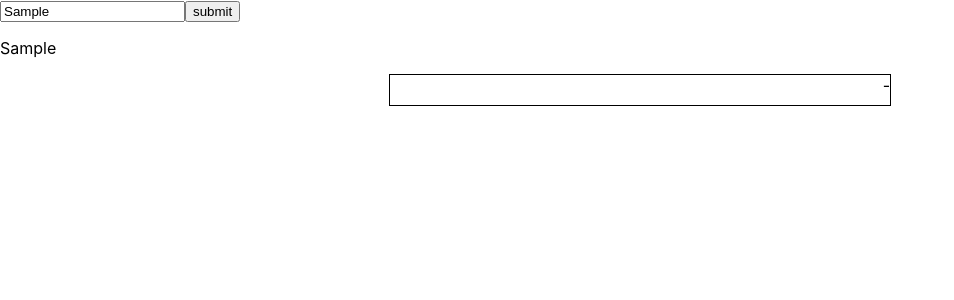
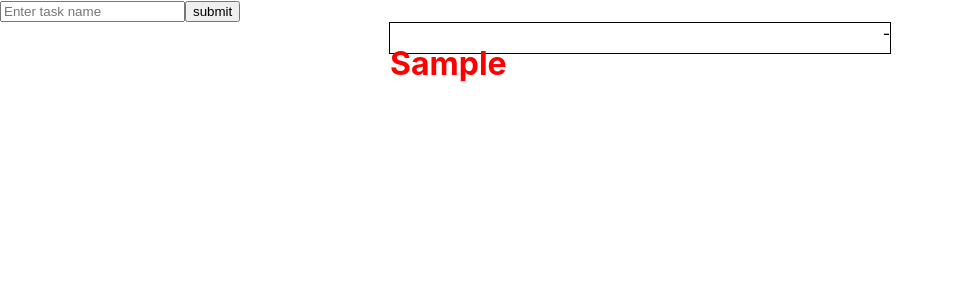
Before and after one commit to badenis19/task-list, a React (Create React App) app: page / in a window 1280 px wide. Both pictures are taken after typing "Sample" into the empty fields and a click on the button "submit". Shown: the top 300 px of the page, without its empty margins (0-954 px from the left). Built offline with nearby package versions, Linux system fonts and the light colour scheme.

Commit message:
installed npm package uuid for random id

```diff
--- a/package.json
+++ b/package.json
@@ -8,7 +8,8 @@
     "@testing-library/user-event": "^7.1.2",
     "react": "^16.12.0",
     "react-dom": "^16.12.0",
-    "react-scripts": "3.3.0"
+    "react-scripts": "3.3.0",
+    "uuid": "^3.3.3"
   },
   "scripts": {
     "start": "react-scripts start",
--- a/src/App.js
+++ b/src/App.js
@@ -1,13 +1,13 @@
 import React from 'react';
 import TaskInput from "./TaskInput";
-import Task from "./Task";
+// import Task from "./Task";
 
 
 function App() {
   return (
     <div className="App">
      < TaskInput />
-     < Task />
+     {/* < Task /> */}
     </div>
   );
 }
--- a/src/Task.js
+++ b/src/Task.js
@@ -1,13 +1,13 @@
 import React from "react";
+import "./task.css"
 
 
-
-const Task = () => {
+const Task = ({name, removeFunction}) => {
     return (
         <div>
             <div className="taskBox">
-                <div></div>
-                <div>-</div>
+                <h1>{name}</h1>
+                <div onClick={() => removeFunction(name)}>-</div>
             </div>
         </div>
     )
--- a/src/TaskInput.js
+++ b/src/TaskInput.js
@@ -1,25 +1,47 @@
 import React, {useState} from "react";
-// import Task from "./Task";
+import Task from "./Task";
+import uuid from "uuid/v1"; // use to auto-generate unique ids (IMPORTANT - npm install uuid AND yarn install )
 
 const TaskInput = () => {
 
     const [task, setTask] = useState("");
 
+    //Todo
+    // const [task, setTask] = useState({
+    //     description: "",
+    //     id: uuid()
+    // });
+
     const [tasks, setTasks] = useState([]);
 
-    const addTask = (e) => {
-        setTask(task)
+    const addTask = () => {
+        setTasks([...tasks, task ]) // adding the task in the task list
+        setTask(''); // resetting the input to empty
     }
 
     const updateTask = (e) => {
         setTask(e.target.value)
     }
 
+    const removeTask = (taskToDelete) => {
+        // console.log("REMOVED")
+        setTasks(tasks.filter((task) => {
+            return task != taskToDelete
+        }))
+    }
+
     return (
         <div>
-            <input type="text" placeholder="Enter task name" onChange={updateTask}/>
+            <input type="text" value={task} placeholder="Enter task name" onChange={updateTask}/>
             <input type="button" value="submit" onClick={(e) => addTask(e)}/>
-            <p>{task}</p>
+            {/* <p>{tasks}</p> */}
+            {/* <h1 onClick={() => removeTask()}>Test</h1> */}
+            {tasks.map((task)=> (
+                // <li>{task}</li>
+                <div>
+                    < Task name={task} removeFunction={removeTask}/>
+                </div>
+            )) }
         </div>
     );
 };
--- /dev/null
+++ b/src/task.css
@@ -0,0 +1,3 @@
+/* h1 {
+    color: green;
+} */
```
Also changed, not shown: 1 other file (tests, documents, lock files or other folders).
